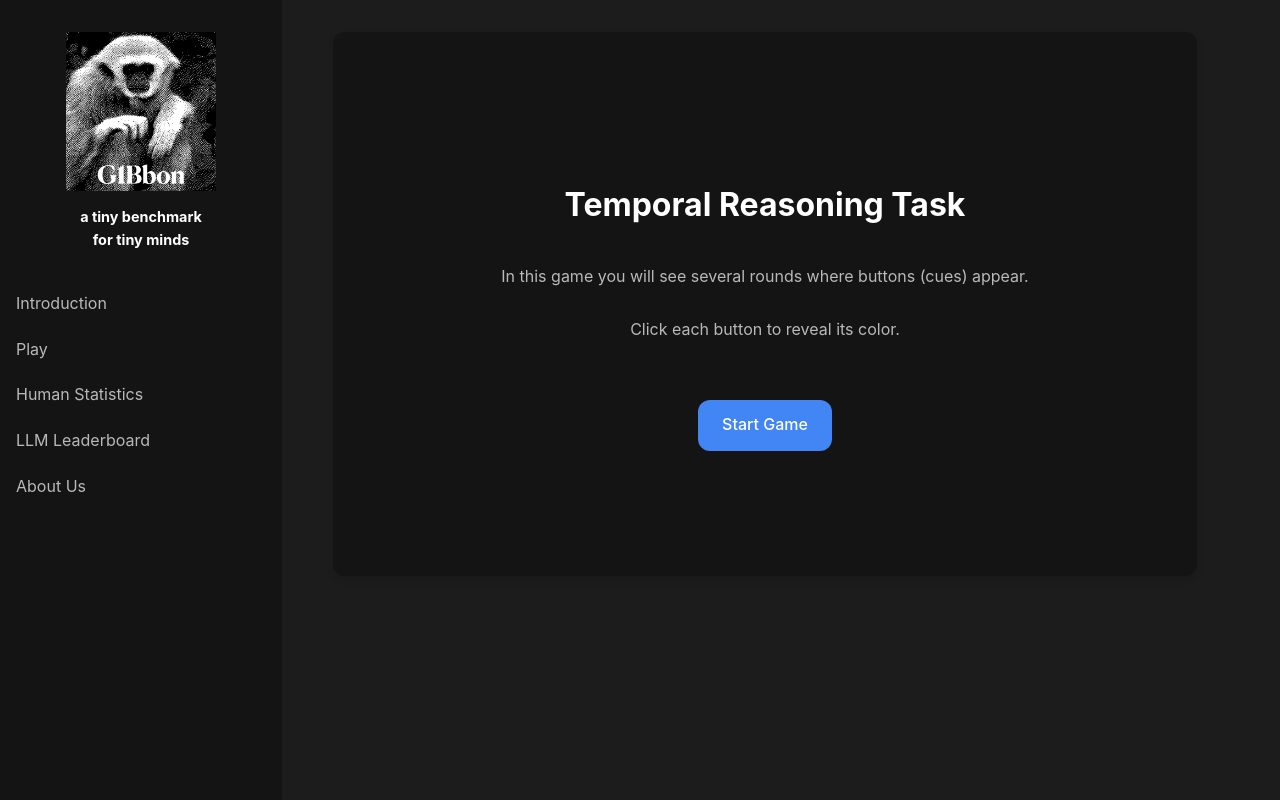
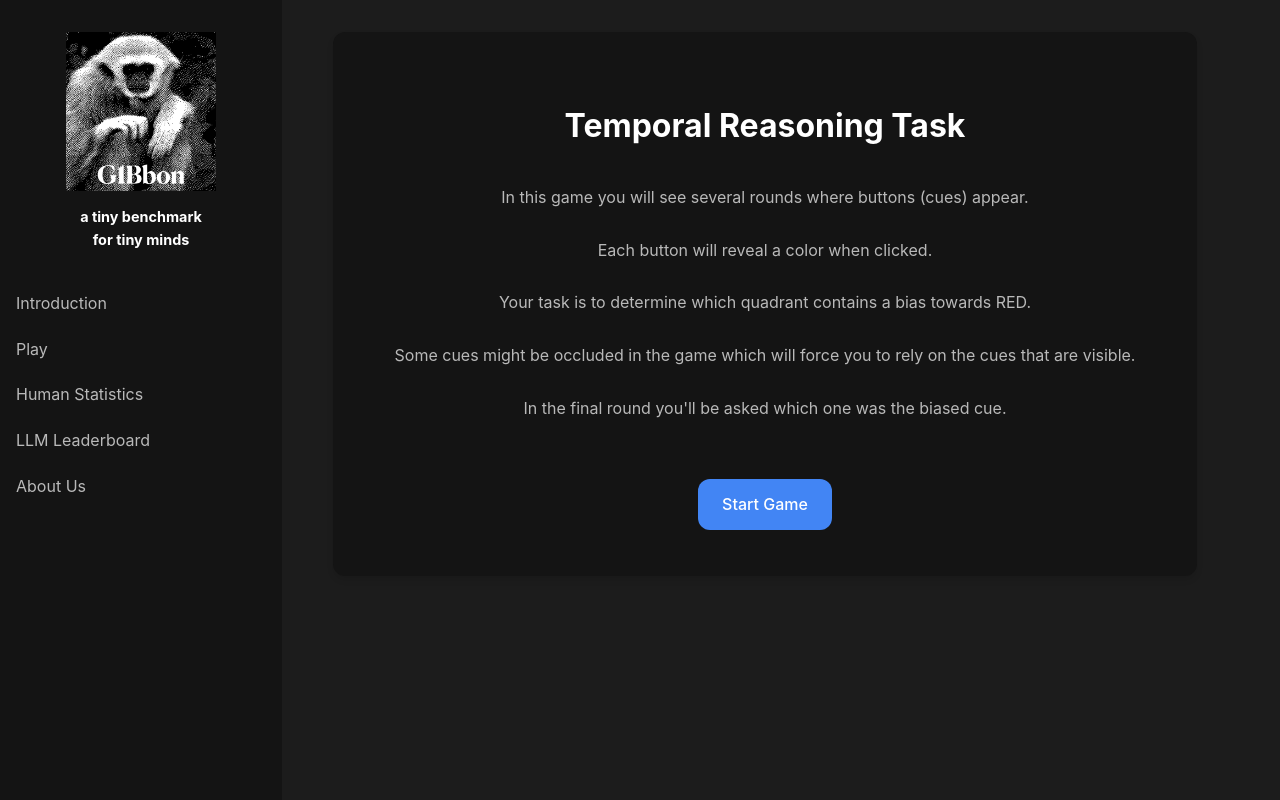
Before and after one commit to gguiomar/trt-web, a Flask app: page /play in a window 1280 px wide. Run offline with Flask 3, Linux system fonts and the light colour scheme; some libraries are stand-ins or nearby versions.

Commit message:
updated task description

```diff
--- a/templates/play.html
+++ b/templates/play.html
@@ -9,7 +9,16 @@
             In this game you will see several rounds where buttons (cues) appear.
         </p>
         <p style="font-size: 1rem; margin-bottom: 1.5rem;">
-            Click each button to reveal its color.
+            Each button will reveal a color when clicked.
+        </p>
+        <p style="font-size: 1rem; margin-bottom: 1.5rem;">
+            Your task is to determine which quadrant contains a bias towards RED.
+        </p>
+        <p style="font-size: 1rem; margin-bottom: 1.5rem;">
+            Some cues might be occluded in the game which will force you to rely on the cues that are visible.
+        </p>
+        <p style="font-size: 1rem; margin-bottom: 1.5rem;">
+            In the final round you'll be asked which one was the biased cue.
         </p>
     </div>
 
```
